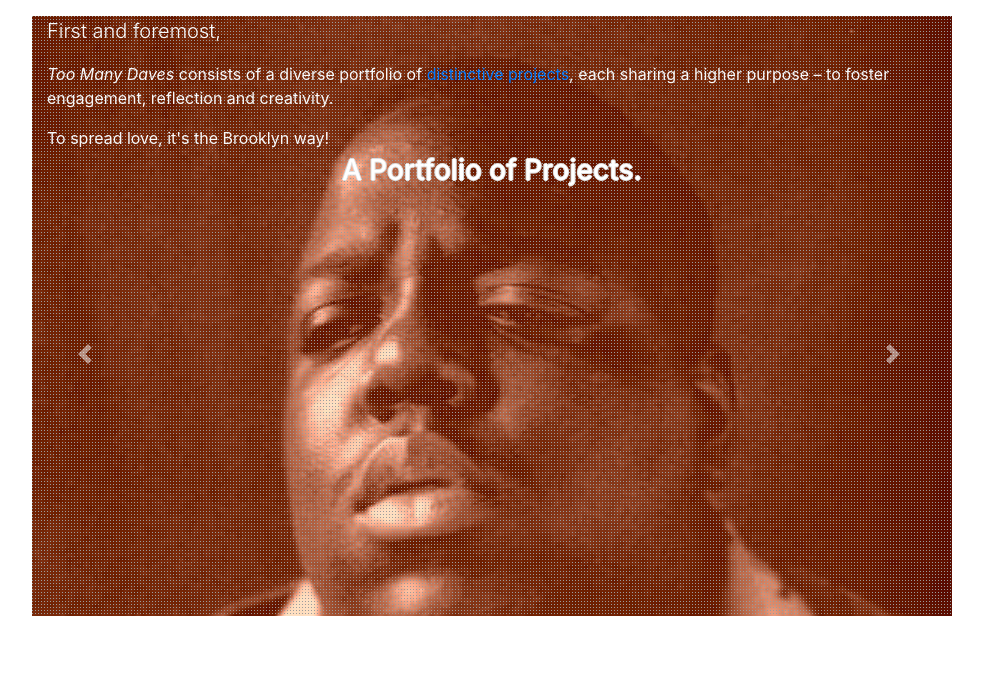
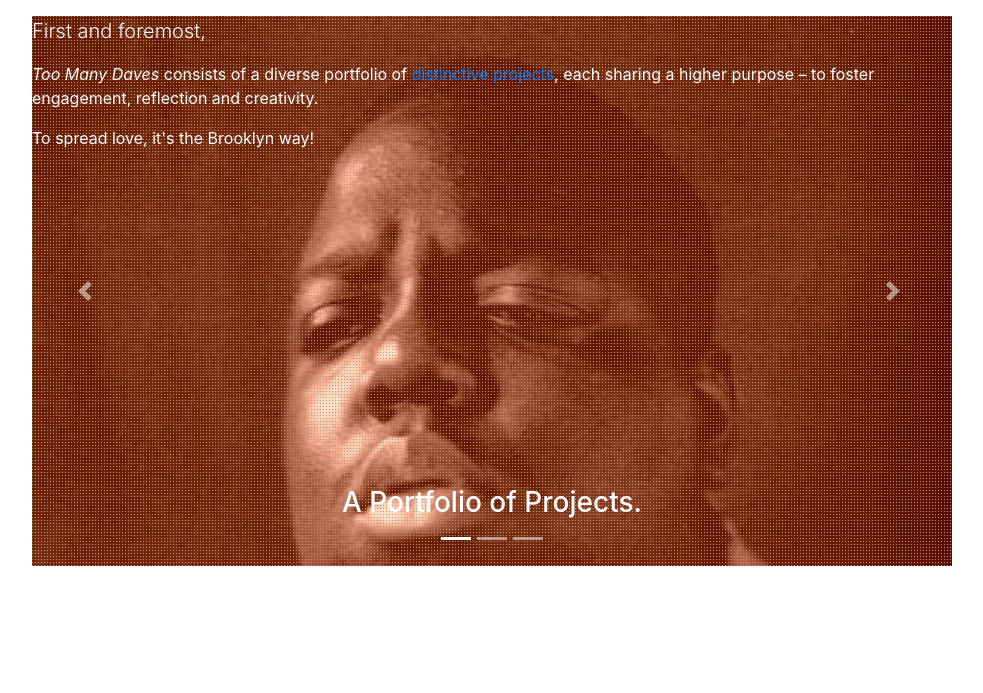
Before and after one commit to toomanydaves/django-proj, a Django app: page /about/ in a window 1280 px wide. Shown: the part 138-831 px from the top of the page, without its empty margins (148-1131 px from the left). After the commit the page ends 704 px from the top, so only its background shows below. Run offline with Django 3.2, Linux system fonts and the light colour scheme; some libraries are stand-ins or nearby versions.

Commit message:
works on carousel layout and formatting in toomanydaves/about_philosophy.html https://trello.com/c/imaXwY5J

```diff
--- a/django_proj/toomanydaves/templates/toomanydaves/about.html
+++ b/django_proj/toomanydaves/templates/toomanydaves/about.html
@@ -8,12 +8,6 @@
     .nav-tabs {
         margin-bottom: 1rem;
     }
-    .carousel-inner {
-        padding-bottom: 4.8rem;
-    }
-    .carousel-caption {
-        bottom: -4rem;
-    }
     .dot-matrix {
         background: url("{% static "/images/dot-grey.png" %}");
         height: 100%;
@@ -22,7 +16,7 @@
     .slide-background {
         background-size: cover;
         background-repeat: no-repeat;
-        height: 600px;
+        height: 550px;
     }
     #platform-slide.slide-background {
         background-image: url(https://i.pinimg.com/564x/ea/44/e2/ea44e2163e5e23828caf6b8bedcfbfc4.jpg);
@@ -34,9 +28,10 @@
     }
     #mission-slide.slide-background {
         background-image: url(https://media.giphy.com/media/12GR62Fr1YmrCM/giphy.gif);
+        background-image: url(https://i.pinimg.com/564x/96/ca/0d/96ca0d0c78e2a7001ce9a023138a83e2.jpg)
     }
-    .carousel-caption {
-        text-shadow: -1px 0 #ddd, 0 1px #ddd, 1px 0 #DDD, 0 -1px #ddd;
+    #for-a-mission, #for-a-platform, #for-a-name {
+        height: 100%;
     }
 /*
     .carousel-indicators {
--- a/django_proj/toomanydaves/templates/toomanydaves/about_philosophy_mission.html
+++ b/django_proj/toomanydaves/templates/toomanydaves/about_philosophy_mission.html
@@ -1,9 +1,6 @@
 <div id="mission-slide" class="slide-background">
     <div class="dot-matrix background-secondary text-light">
         <div id="for-a-mission" class="row">
-    <div class="col-12">
-        <div id="a-mission">
-            <div id="for-mission" class="row">
             <div class="col-lg-6">
                 <p class="lead">
                     Thankfully life presents us with immeasurable opportunities
@@ -47,12 +44,11 @@
                     {% endif %}
                 </div>
             </div>
+            <div class="col-12">
                 <div class="carousel-caption d-block">
-                    <h3>A Mission from Uncle Walt.</h3>
+                    <h3>A Mission from God.</h3>
                 </div>
             </div>
         </div>
     </div>
 </div>
-</div>
-</div>
--- a/django_proj/toomanydaves/templates/toomanydaves/about_philosophy_platform.html
+++ b/django_proj/toomanydaves/templates/toomanydaves/about_philosophy_platform.html
@@ -1,6 +1,6 @@
 <div id="platform-slide" class="slide-background">
 <div class="dot-matrix text-light">
-<div id="for-a-platform">
+<div id="for-a-platform" class="row">
     <div class="col-12">
         <div id="a-platform">
             <p class="lead">
```
Lines whose indentation alone changed are shown as unchanged.
